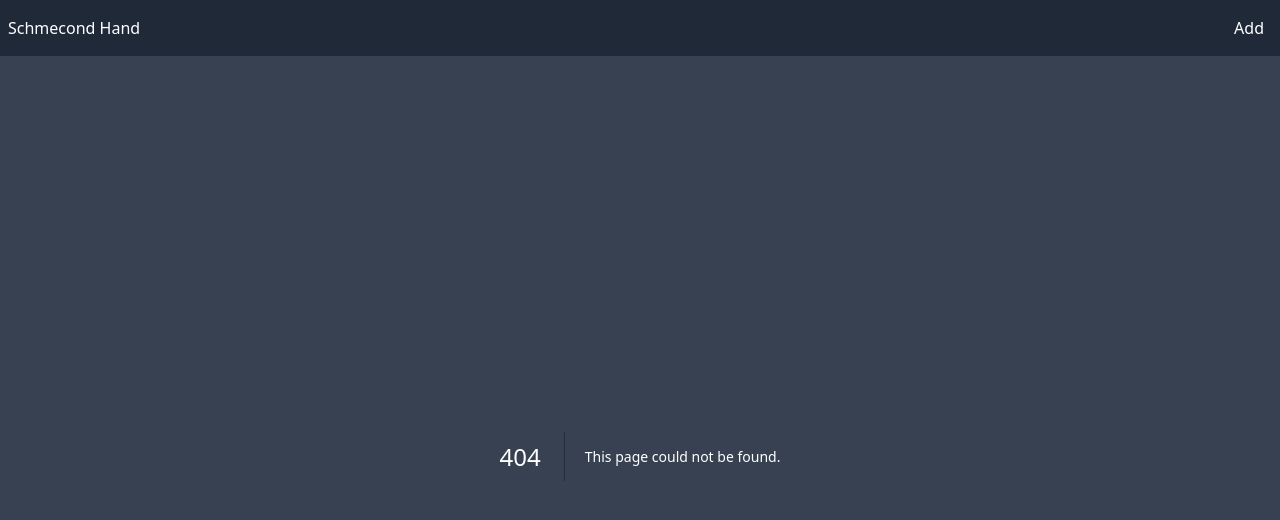
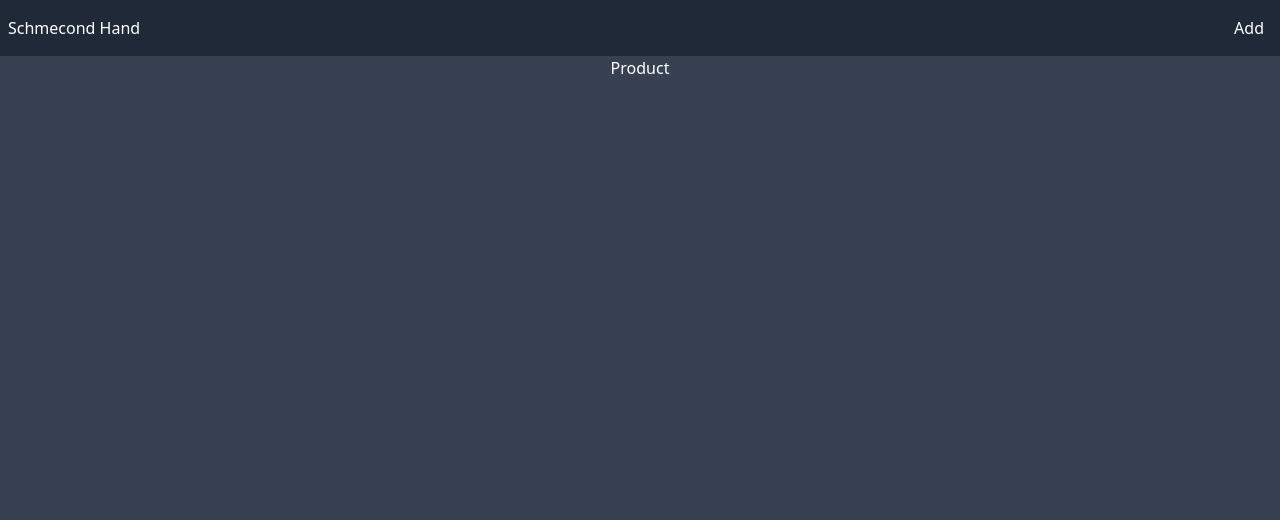
Before and after one commit to lukas-laas/next-second-hand, a Next.js app: page /1 in a window 1280 px wide. Before the commit this address had no page. Shown: the top 520 px of the page. Built offline with nearby package versions, Linux system fonts and the light colour scheme.

Commit message:
add product detail route
Co-authored-by: Orianamendez <egleemendez@gmail.com>
Co-authored-by: Lukaslaas <lukas.s.laas@gmail.com>

```diff
--- /dev/null
+++ b/src/app/[id]/page.tsx
@@ -0,0 +1,3 @@
+export default function ProductDetailPage() {
+  return <h1>Product</h1>;
+}
```
